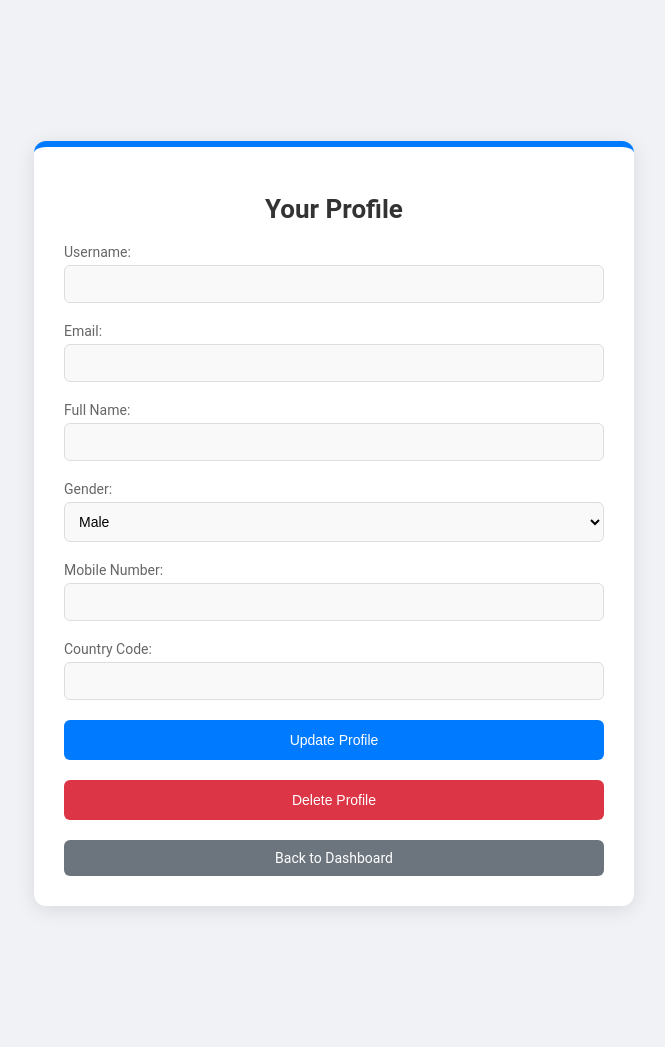
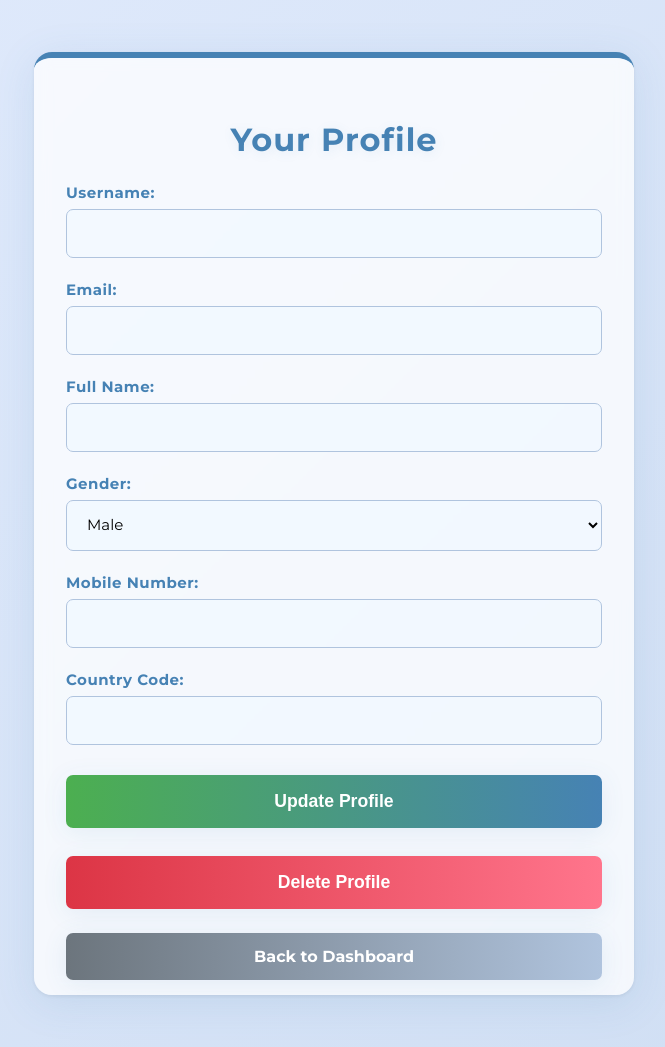
Before and after one commit to vidved123/MyLibrary, a Python web app: template templates/profile.html in a window 1280 px wide. Shown: the whole page, without its empty margins (306-971 px from the left). Run offline with Jinja, Linux system fonts and the light colour scheme; the template is opened without the code that fills it, so the values that code supplies are empty.

Commit message:
Update Profile.css

```diff
--- a/static/css/Profile.css
+++ b/static/css/Profile.css
@@ -1,6 +1,8 @@
+@import url('https://fonts.googleapis.com/css2?family=Montserrat:wght@400;700&display=swap');
+
 body {
-    font-family: 'Roboto', sans-serif;
-    background-color: #f0f2f5;
+    font-family: 'Montserrat', 'Roboto', Arial, sans-serif;
+    background: linear-gradient(135deg, #e0eafc 0%, #cfdef3 100%);
     margin: 0;
     padding: 0;
     display: flex;
@@ -8,90 +10,139 @@ body {
     align-items: center;
     height: 100vh;
     color: #333;
+    min-height: 100vh;
+    animation: fadeInBody 1s ease;
+    overflow: hidden;
 }
+
+@keyframes fadeInBody {
+    from { opacity: 0; }
+    to { opacity: 1; }
+}
+
 .profile-container {
-    background-color: #ffffff;
-    border-radius: 12px;
-    padding: 30px;
+    background: rgba(255, 255, 255, 0.75);
+    border-radius: 18px;
+    padding: 40px 32px;
     width: 100%;
     max-width: 600px;
-    box-shadow: 0 4px 20px rgba(0, 0, 0, 0.1);
-    border-top: 6px solid #007bff;
-    animation: fadeIn 0.5s ease-in-out;
+    box-shadow: 0 8px 40px rgba(70, 130, 180, 0.13), 0 1.5px 4px rgba(0,0,0,0.07);
+    border-top: 6px solid #4682b4;
+    animation: fadeInUp 1s 0.2s both;
     box-sizing: border-box;
+    backdrop-filter: blur(8px);
+    max-height: 90vh;
+    overflow: auto;
 }
-@keyframes fadeIn {
-    from {opacity: 0;}
-    to {opacity: 1;}
+
+@keyframes fadeInUp {
+    from { opacity: 0; transform: translateY(40px); }
+    to { opacity: 1; transform: translateY(0); }
 }
+
 h1 {
     text-align: center;
-    font-size: 26px;
-    color: #333;
-    margin-bottom: 20px;
+    font-size: 2em;
+    color: #4682b4;
+    margin-bottom: 24px;
+    font-weight: 700;
+    letter-spacing: 1px;
+    text-shadow: 1px 2px 12px rgba(70, 130, 180, 0.10);
+    animation: fadeInDown 1s 0.3s both;
 }
+
+@keyframes fadeInDown {
+    from { opacity: 0; transform: translateY(-30px); }
+    to { opacity: 1; transform: translateY(0); }
+}
+
 .form-group {
-    margin-bottom: 20px;
+    margin-bottom: 22px;
 }
+
 .form-group label {
     display: block;
-    margin-bottom: 5px;
-    font-size: 14px;
-    color: #666;
+    margin-bottom: 7px;
+    font-size: 15px;
+    color: #4682b4;
+    font-weight: 600;
+    letter-spacing: 0.5px;
+    transition: color 0.3s;
 }
+
 .form-group input,
 .form-group select {
     width: 100%;
-    padding: 10px;
-    border: 1px solid #ddd;
-    border-radius: 6px;
-    font-size: 14px;
-    background-color: #f9f9f9;
-    transition: border-color 0.3s ease;
+    padding: 14px 14px 14px 16px;
+    border: 1.5px solid #b0c4de;
+    border-radius: 7px;
+    font-size: 15px;
+    background: rgba(240, 248, 255, 0.6);
+    transition: border-color 0.3s, box-shadow 0.3s, background 0.3s;
     box-sizing: border-box;
+    outline: none;
+    font-family: inherit;
 }
+
 .form-group input:focus,
 .form-group select:focus {
-    border-color: #007bff;
-    background-color: #fff;
-    outline: none;
+    border-color: #4682b4;
+    background: #fff;
+    box-shadow: 0 0 0 2px #b0c4de33;
 }
+
 button {
     width: 100%;
-    background-color: #007bff;
+    background: linear-gradient(90deg, #4CAF50 0%, #4682b4 100%);
     color: #fff;
-    padding: 12px;
+    padding: 16px;
     border: none;
-    border-radius: 6px;
-    font-size: 14px;
+    border-radius: 7px;
+    font-size: 1.1em;
+    font-weight: 600;
     cursor: pointer;
-    transition: background-color 0.3s ease;
+    box-shadow: 0 4px 24px rgba(70, 130, 180, 0.10);
+    transition: background 0.3s, transform 0.3s, box-shadow 0.3s;
     position: relative;
+    outline: none;
+    margin-top: 8px;
 }
+
 button:hover {
-    background-color: #0056b3;
+    background: linear-gradient(90deg, #45a049 0%, #357ab8 100%);
+    box-shadow: 0 8px 32px rgba(70, 130, 180, 0.18);
+    transform: translateY(-2px) scale(1.03);
 }
+
 .confirmation-button {
-    background-color: #dc3545;
+    background: linear-gradient(90deg, #dc3545 0%, #ff758c 100%);
 }
+
 .confirmation-button:hover {
-    background-color: #c82333;
+    background: linear-gradient(90deg, #c82333 0%, #ff758c 100%);
 }
+
 .back-button {
     display: block;
-    background-color: #6c757d;
+    background: linear-gradient(90deg, #6c757d 0%, #b0c4de 100%);
     color: #fff;
-    padding: 10px;
+    padding: 14px 0;
     text-align: center;
     text-decoration: none;
-    border-radius: 6px;
-    font-size: 14px;
-    margin-top: 20px;
-    transition: background-color 0.3s ease;
+    border-radius: 7px;
+    font-size: 1em;
+    font-weight: 600;
+    margin-top: 24px;
+    box-shadow: 0 4px 24px rgba(70, 130, 180, 0.10);
+    transition: background 0.3s, transform 0.3s, box-shadow 0.3s;
 }
+
 .back-button:hover {
-    background-color: #5a6268;
+    background: linear-gradient(90deg, #5a6268 0%, #b0c4de 100%);
+    box-shadow: 0 8px 32px rgba(70, 130, 180, 0.18);
+    transform: translateY(-2px) scale(1.03);
 }
+
 /* Tooltip Styles */
 .tooltip {
     position: relative;
@@ -118,16 +169,27 @@ button:hover {
     visibility: visible;
     opacity: 1;
 }
+
+::-webkit-scrollbar {
+    width: 10px;
+    background: #e0eafc;
+}
+::-webkit-scrollbar-thumb {
+    background: #b0c4de;
+    border-radius: 8px;
+}
+
 /* Responsive adjustments */
 @media (max-width: 600px) {
     .profile-container {
-        padding: 20px;
+        padding: 20px 6px;
     }
     h1 {
-        font-size: 24px;
+        font-size: 1.3em;
     }
     button,
     .back-button {
-        font-size: 12px;
+        font-size: 0.95em;
+        padding: 12px 10px;
     }
 }
```
